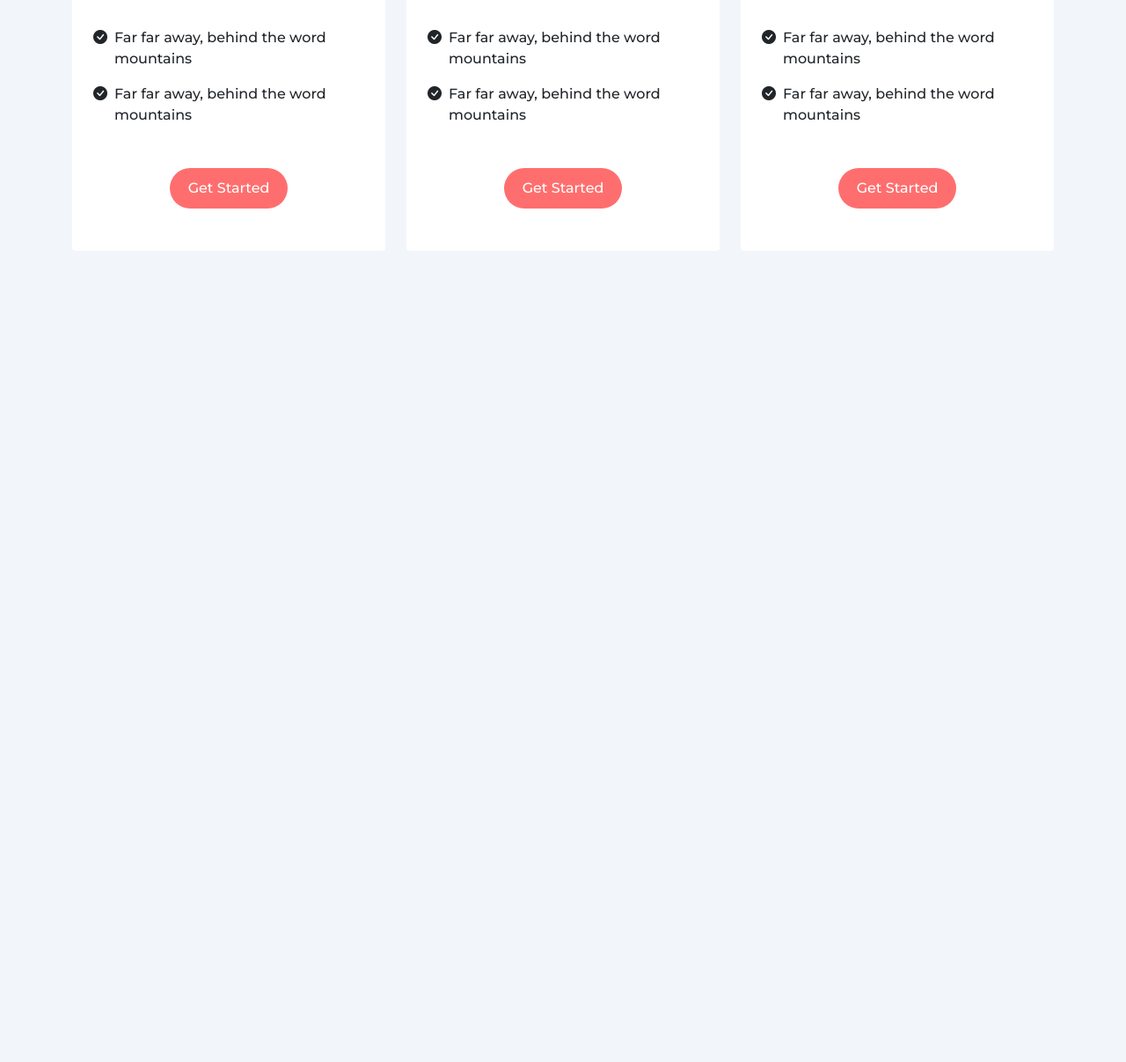
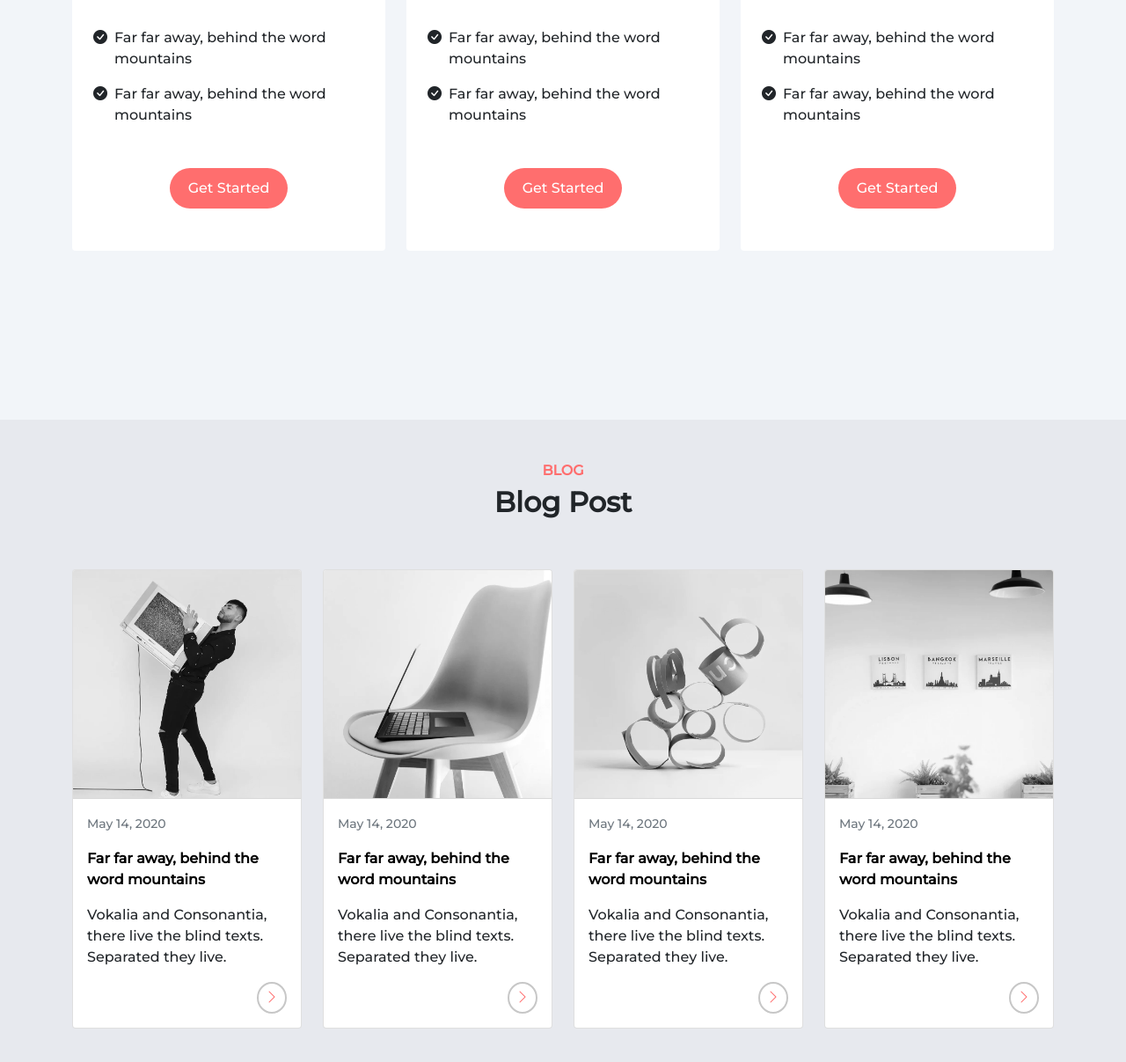
Before and after one commit to Mahdi-Tavakkoli/Complete-Project-6, a website: page index.html in a window 1280 px wide. Shown: the part 4486-5693 px from the top of the page at 88% size. Before the commit the page ends 4819 px from the top, so only its background shows below. Drawn offline with nearby package versions, Linux system fonts and the light colour scheme.

Commit message:
Blog Section added to Project

```diff
--- a/index.html
+++ b/index.html
@@ -431,10 +431,12 @@
                     <div class="mt-4 d-flex justify-content-center">
                         <span class="mx-3 d-flex align-items-center">Monthly</span>
                         <span class="form-check form-switch">
-                            <input class="form-check-input custom-control-input" type="checkbox" id="flexSwitchCheckDefault">
+                            <input class="form-check-input custom-control-input" type="checkbox"
+                                id="flexSwitchCheckDefault">
                         </span>
                         <span class="mx-3 d-flex align-items-center">Yearly</span>
-                        <span style="font-size: 12px; padding: 0 10px;" class=" bg-main2 rounded-pill text-white d-flex align-items-center">
+                        <span style="font-size: 12px; padding: 0 10px;"
+                            class=" bg-main2 rounded-pill text-white d-flex align-items-center">
                             Save 25%
                         </span>
                     </div>
@@ -468,7 +470,8 @@
                                     </li>
                                 </ul>
                                 <div class="d-flex justify-content-center mt-5">
-                                    <a href="#" class="btn btn-main rounded-pill" style="padding: 10px 20px;">Get Started</a>
+                                    <a href="#" class="btn btn-main rounded-pill" style="padding: 10px 20px;">Get
+                                        Started</a>
                                 </div>
                             </div>
                         </div>
@@ -501,7 +504,8 @@
                                     </li>
                                 </ul>
                                 <div class="d-flex justify-content-center mt-5">
-                                    <a href="#" class="btn btn-main rounded-pill" style="padding: 10px 20px;">Get Started</a>
+                                    <a href="#" class="btn btn-main rounded-pill" style="padding: 10px 20px;">Get
+                                        Started</a>
                                 </div>
                             </div>
                         </div>
@@ -533,7 +537,116 @@
                                     </li>
                                 </ul>
                                 <div class="d-flex justify-content-center mt-5">
-                                    <a href="#" class="btn btn-main rounded-pill" style="padding: 10px 20px;">Get Started</a>
+                                    <a href="#" class="btn btn-main rounded-pill" style="padding: 10px 20px;">Get
+                                        Started</a>
+                                </div>
+                            </div>
+                        </div>
+                    </div>
+                </div>
+            </div>
+        </div>
+    </section>
+
+    <!-- BR Section XD -->
+    <section>
+        <br><br><br>
+        <br><br><br>
+    </section>
+
+    <!-- Blog -->
+    <section>
+        <div class="container-fluid bg-main3 py-5">
+            <div class="container">
+                <!-- Title -->
+                <div class="row justify-content-center text-center">
+                    <h6 class="text-main fw-bold">BLOG</h6>
+                    <h2 class="fw-bold">
+                        Blog Post
+                    </h2>
+                </div>
+
+                <!-- Card Section -->
+                <div class="row gy-4 mt-4">
+                    <!-- Blog Post 1 -->
+                    <div class="col-lg-3 col-md-6 col-sm-12">
+                        <div class="card card-hover-2">
+                            <div class="card-header p-0">
+                                <img src="./images/blog1.png" class="img-fluid" alt="">
+                            </div>
+                            <div class="card-body">
+                                <small class="text-muted">May 14, 2020</small>
+                                <br>
+                                <a href="#" class="fw-bold my-3 d-block main-title-of-blog">Far far away, behind the word mountains</a>
+                                <p>Vokalia and Consonantia, there live the blind texts. Separated they live.</p>
+                                <div class="d-flex justify-content-end readMoreBox">
+                                    <a href="#" class="text-right readMoreBtn">
+                                        <span href="#" class="readMoreTxt mx-3">Read More</span>
+                                        <i class="bi bi-chevron-right"></i>
+                                    </a>
+                                </div>
+                            </div>
+                        </div>
+                    </div>
+
+                    <!-- Blog Post 2 -->
+                    <div class="col-lg-3 col-md-6 col-sm-12">
+                        <div class="card card-hover-2">
+                            <div class="card-header p-0">
+                                <img src="./images/blog2.png" class="img-fluid" alt="">
+                            </div>
+                            <div class="card-body">
+                                <small class="text-muted">May 14, 2020</small>
+                                <br>
+                                <a href="#" class="fw-bold my-3 d-block main-title-of-blog">Far far away, behind the word mountains</a>
+                                <p>Vokalia and Consonantia, there live the blind texts. Separated they live.</p>
+                                <div class="d-flex justify-content-end readMoreBox">
+                                    <a href="#" class="text-right readMoreBtn">
+                                        <span href="#" class="readMoreTxt mx-3">Read More</span>
+                                        <i class="bi bi-chevron-right"></i>
+                                    </a>
+                                </div>
+                            </div>
+                        </div>
+                    </div>
+
+                    <!-- Blog Post 3 -->
+                    <div class="col-lg-3 col-md-6 col-sm-12">
+                        <div class="card card-hover-2">
+                            <div class="card-header p-0">
+                                <img src="./images/blog3.png" class="img-fluid" alt="">
+                            </div>
+                            <div class="card-body">
+                                <small class="text-muted">May 14, 2020</small>
+                                <br>
+                                <a href="#" class="fw-bold my-3 d-block main-title-of-blog">Far far away, behind the word mountains</a>
+                                <p>Vokalia and Consonantia, there live the blind texts. Separated they live.</p>
+                                <div class="d-flex justify-content-end readMoreBox">
+                                    <a href="#" class="text-right readMoreBtn">
+                                        <span href="#" class="readMoreTxt mx-3">Read More</span>
+                                        <i class="bi bi-chevron-right"></i>
+                                    </a>
+                                </div>
+                            </div>
+                        </div>
+                    </div>
+
+                    <!-- Blog Post 4 -->
+                    <div class="col-lg-3 col-md-6 col-sm-12">
+                        <div class="card card-hover-2">
+                            <div class="card-header p-0">
+                                <img src="./images/blog4.png" class="img-fluid" alt="">
+                            </div>
+                            <div class="card-body">
+                                <small class="text-muted">May 14, 2020</small>
+                                <br>
+                                <a href="#" class="fw-bold my-3 d-block main-title-of-blog">Far far away, behind the word mountains</a>
+                                <p>Vokalia and Consonantia, there live the blind texts. Separated they live.</p>
+                                <div class="d-flex justify-content-end readMoreBox">
+                                    <a href="#" class="text-right readMoreBtn">
+                                        <span href="#" class="readMoreTxt mx-3">Read More</span>
+                                        <i class="bi bi-chevron-right"></i>
+                                    </a>
                                 </div>
                             </div>
                         </div>
--- /dev/null
+++ b/scss/_blog.scss
@@ -0,0 +1,70 @@
+.readMoreBtn{
+    color: $color-primary;
+    border: 2px solid #c7c7c7;
+    text-decoration: none;
+    padding: 4px 7px;
+    @include transition(border-color 200ms);
+    border-radius: 50%;
+}
+
+.readMoreBtn:hover{
+    color: $color-primary;
+    border-color: $color-primary;
+    text-decoration: none;
+    padding: 4px 7px;
+    border-radius: 50%;
+}
+
+.readMoreTxt{
+    color: black;
+    text-decoration: none;
+    display: block;
+    position: absolute;
+    top: 50%;
+    right: 0;
+    transform: translate(0% , -50%);
+    transition: transform 300ms , opacity 300ms , color 300ms;
+    opacity: 0;
+}
+
+.readMoreTxt:hover{
+    color: $color-primary;
+    position: absolute;
+    top: 50%;
+    right: 0;
+    transform: translate(0% , -50%);
+    opacity: 0;
+}
+
+.readMoreBox{
+    position: relative;
+}
+
+.card-hover-2:hover .readMoreTxt{
+    transform: translate(-34% , -50%);
+    opacity: 1;
+}
+
+.main-title-of-blog{
+    color: black;
+    text-decoration: none;
+    @include transition(color 200ms);
+}
+
+.main-title-of-blog:hover{
+    color: $color-primary;
+    text-decoration: none;
+}
+
+.card-hover-2 .card-header{
+    overflow: hidden;
+}
+
+.card-hover-2 .card-header img{
+    @include transition(transform 300ms , filter 300ms);
+    filter: grayscale(1);
+}
+.card-hover-2:hover .card-header img{
+    transform: scale(1.2);
+    filter: grayscale(.1);
+}
--- a/scss/_variable.scss
+++ b/scss/_variable.scss
@@ -1,4 +1,8 @@
 $color-primary : #ff6e6e;
 $color-secondary : #202040;
 
-$bg-color-2 : #ebf0f6;
+$bg-color-3 : #e7e9ee;
+
+.bg-main3{
+    background-color: $bg-color-3;
+}
--- a/scss/main.scss
+++ b/scss/main.scss
@@ -5,6 +5,7 @@
 @import "./header";
 @import "./features";
 @import "./coment";
+@import "./blog";
 
 // Base Style
 * {
```
Also changed, not shown: css/main.min.css, images/blog1.png (added), images/blog2.png (added), images/blog3.png (added), images/blog4.png (added).
